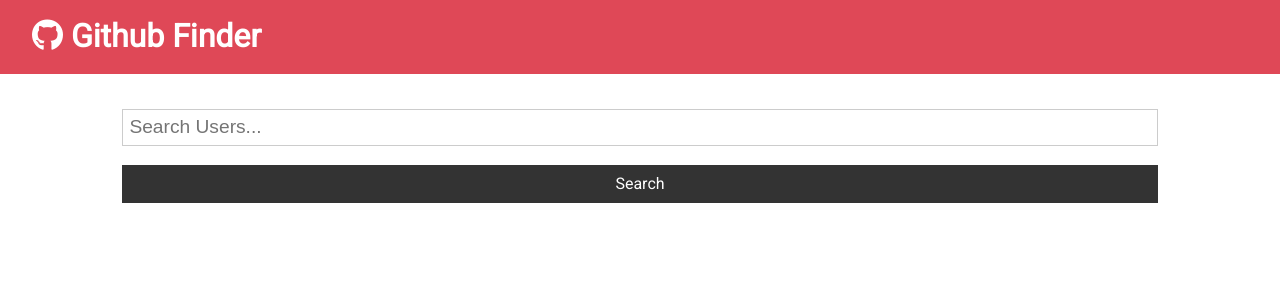
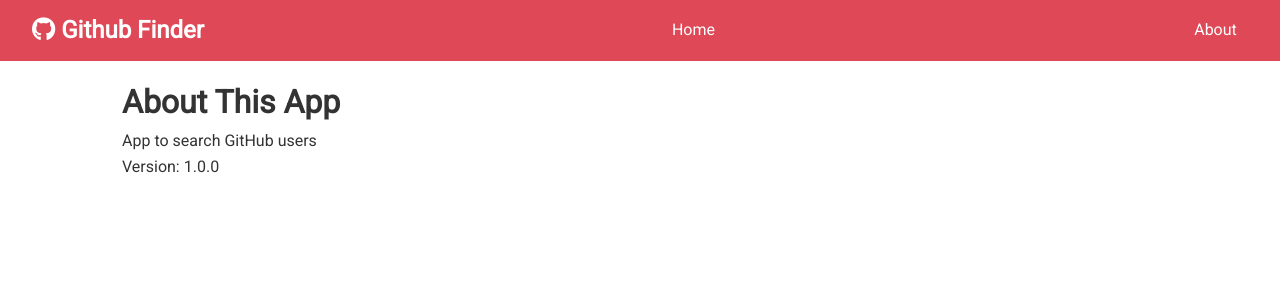
Before and after one commit to shallisey/github-finder, a React (Create React App) app: page /about in a window 1280 px wide. Shown: the top 300 px of the page. Built offline with nearby package versions, Linux system fonts and the light colour scheme.

Commit message:
React Router Setup // Navbar Home and About links doing some weird css voodoo

```diff
--- a/package.json
+++ b/package.json
@@ -9,6 +9,7 @@
     "axios": "^0.19.2",
     "react": "^16.12.0",
     "react-dom": "^16.12.0",
+    "react-router-dom": "^5.1.2",
     "react-scripts": "3.3.0"
   },
   "scripts": {
--- a/src/App.js
+++ b/src/App.js
@@ -1,8 +1,10 @@
-import React, { Component } from 'react';
+import React, { Component, Fragment } from 'react';
+import { BrowserRouter as Router, Switch, Route } from 'react-router-dom';
 import Navbar from './components/layout/Navbar';
 import Users from './components/users/Users';
 import Search from './components/users/Search';
 import Alert from './components/layout/Alert';
+import About from './components/pages/About';
 import axios from 'axios';
 import './App.css';
 
@@ -44,10 +46,17 @@
   render() {
     const { users, loading } = this.state;
     return (
+      <Router>
         <div className='App'>
           <Navbar />
           <div className='container'>
             <Alert alert={this.state.alert} />
+            <Switch>
+              <Route
+                exact
+                path='/'
+                render={props => (
+                  <Fragment>
                     <Search
                       searchUsers={this.searchUsers}
                       clearUsers={this.clearUsers}
@@ -55,8 +64,14 @@
                       setAlert={this.setAlert}
                     />
                     <Users loading={loading} users={users} />
+                  </Fragment>
+                )}
+              />
+              <Route exact path='/about' component={About}></Route>
+            </Switch>
           </div>
         </div>
+      </Router>
     );
   }
 }
--- a/src/components/layout/Navbar.js
+++ b/src/components/layout/Navbar.js
@@ -1,13 +1,24 @@
 import React from 'react';
 import PropTypes from 'prop-types';
+import { Link } from 'react-router-dom';
 
 const Navbar = ({ icon, title }) => {
   return (
-    <div className='navbar bg-primary'>
+    <nav className='navbar bg-primary'>
       <h1>
         <i className={icon} /> {title}
       </h1>
-    </div>
+      <ul>
+        <li>
+          <Link to='/'>Home</Link>
+        </li>
+      </ul>
+      <ul>
+        <li>
+          <Link to='/about'>About</Link>
+        </li>
+      </ul>
+    </nav>
   );
 };
 
--- /dev/null
+++ b/src/components/pages/About.js
@@ -0,0 +1,13 @@
+import React, { Fragment } from 'react';
+
+export const About = () => {
+  return (
+    <Fragment>
+      <h1>About This App</h1>
+      <p>App to search GitHub users</p>
+      <p>Version: 1.0.0</p>
+    </Fragment>
+  );
+};
+
+export default About;
```
Also changed, not shown: 1 other file (tests, documents, lock files or other folders). Lines whose indentation alone changed are shown as unchanged.
